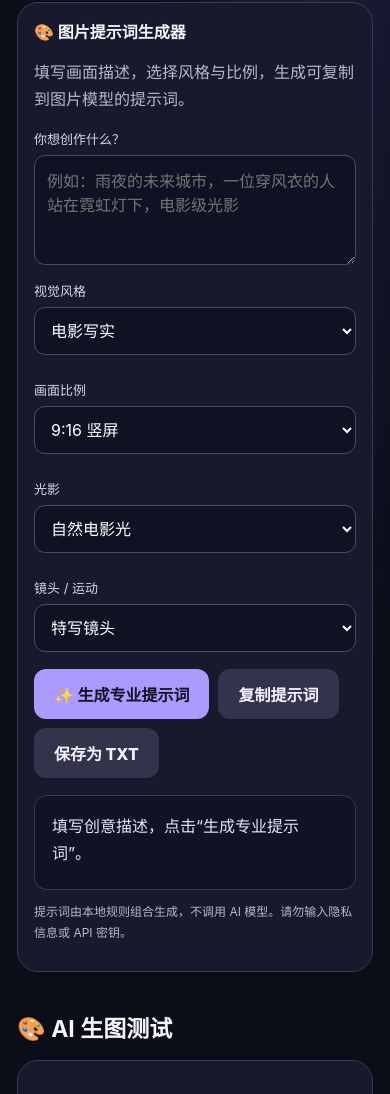
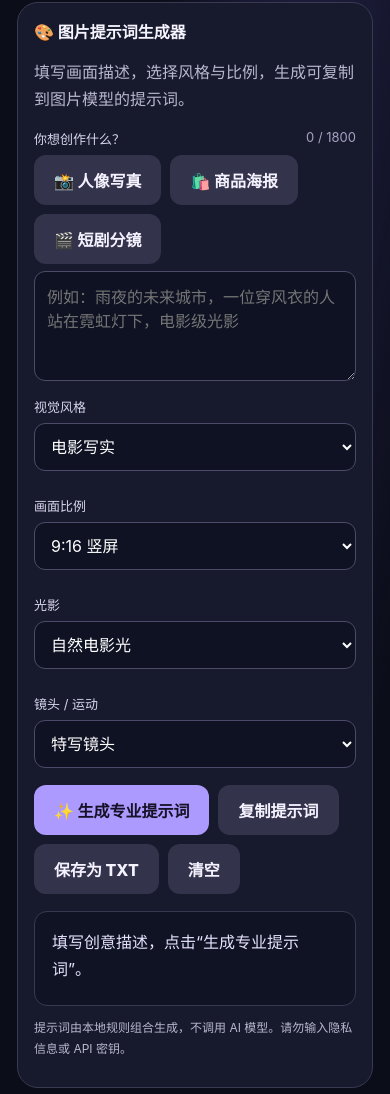
Before and after one commit to chenguanxi-655/nebula-ai-store, a plain HTML site: page index.html in a window 390 px wide. Shown: the part 899-1993 px from the top of the page. Drawn offline with Linux system fonts and the light colour scheme.

Commit message:
Improve free mobile prompt studio with example presets, counter and clear action

```diff
--- a/index.html
+++ b/index.html
@@ -10,9 +10,9 @@
 <div class="tile" data-mode="photo" tabindex="0" role="button"><div class="emoji">📸</div><h3>图生视频策划</h3><p>上传前准备动态描述与镜头指令</p></div>
 <div class="tile" data-mode="social" tabindex="0" role="button"><div class="emoji">🚀</div><h3>自媒体创作</h3><p>封面、广告、短视频创意</p></div></div>
 <section id="studio"><h2>创作控制台</h2><div class="panel"><strong id="modeTitle">🎨 图片提示词生成器</strong><p id="modeHint">填写画面描述，选择风格与比例，生成可复制到图片模型的提示词。</p>
-<label for="idea">你想创作什么？</label><textarea id="idea" maxlength="1800" placeholder="例如：雨夜的未来城市，一位穿风衣的人站在霓虹灯下，电影级光影"></textarea>
+<label for="idea">你想创作什么？ <span id="count" style="float:right;color:#a7a2c4">0 / 1800</span></label><div class="actions" style="margin:7px 0"><button class="btn alt" type="button" data-example="portrait">📸 人像写真</button><button class="btn alt" type="button" data-example="product">🛍️ 商品海报</button><button class="btn alt" type="button" data-example="short">🎬 短剧分镜</button></div><textarea id="idea" maxlength="1800" placeholder="例如：雨夜的未来城市，一位穿风衣的人站在霓虹灯下，电影级光影"></textarea>
 <div class="fields"><div><label for="style">视觉风格</label><select id="style"><option>电影写实</option><option>动漫插画</option><option>商业广告</option><option>3D 渲染</option><option>复古胶片</option><option>极简设计</option></select></div><div><label for="ratio">画面比例</label><select id="ratio"><option value="9:16">9:16 竖屏</option><option value="16:9">16:9 横屏</option><option value="1:1">1:1 方形</option><option value="4:3">4:3 标准</option></select></div><div><label for="light">光影</label><select id="light"><option>自然电影光</option><option>柔和漫射光</option><option>霓虹氛围光</option><option>黄金时刻</option><option>高对比棚拍光</option></select></div><div><label for="camera">镜头 / 运动</label><select id="camera"><option>特写镜头</option><option>中景镜头</option><option>广角全景</option><option>缓慢推进</option><option>平滑环绕</option><option>固定镜头</option></select></div></div>
-<div class="actions"><button class="btn" id="make">✨ 生成专业提示词</button><button class="btn alt" id="copy">复制提示词</button><button class="btn alt" id="download">保存为 TXT</button></div><div class="output" id="output" role="status">填写创意描述，点击“生成专业提示词”。</div><p style="font-size:12px">提示词由本地规则组合生成，不调用 AI 模型。请勿输入隐私信息或 API 密钥。</p></div></section>
+<div class="actions"><button class="btn" id="make">✨ 生成专业提示词</button><button class="btn alt" id="copy">复制提示词</button><button class="btn alt" id="download">保存为 TXT</button><button class="btn alt" id="clear">清空</button></div><div class="output" id="output" role="status">填写创意描述，点击“生成专业提示词”。</div><p style="font-size:12px">提示词由本地规则组合生成，不调用 AI 模型。请勿输入隐私信息或 API 密钥。</p></div></section>
 <section><h2>🎨 AI 生图测试</h2><div class="panel"><p>已配置 Cloudflare 图片生成接口。仅供管理员私测，输入私人访问码后可尝试真实生成；请先确认 OpenAI API 额度。</p><div class="links"><a href="./image.html">进入 AI 生图测试 →</a></div></div></section><section><h2>🎬 AI 短剧工厂</h2><div class="panel"><p>从原创故事到角色设定、分镜脚本和图生视频提示词。现已开放免费的短剧制作方案工具。</p><div class="links"><a href="./drama.html">进入短剧工厂 →</a></div></div></section><section><h2>下一步：连接真实生成能力</h2><div class="panel"><p>图片生成已接入私测后端，尚未验证实际生成成功；公开运营前仍需账号鉴权、服务端限流、成本控制。视频生成尚未接入。</p><div class="links"><a href="https://openai.com/sora/" target="_blank" rel="noopener noreferrer">Sora 官方介绍</a><a href="https://runwayml.com/" target="_blank" rel="noopener noreferrer">Runway</a><a href="https://klingai.com/" target="_blank" rel="noopener noreferrer">可灵 AI</a></div><p style="font-size:12px">以上为外部服务入口，不代表合作或授权；具体功能、地区可用性及收费以各服务商为准。</p></div></section>
 <footer>© 2026 星云 AI Studio · 测试版 · 图片生成私测 / 无支付 / 无账号收集</footer></main>
 <script>
@@ -20,6 +20,7 @@ let mode='image';const names={image:['🎨 图片提示词生成器','适合文
 function setMode(m){mode=m;document.querySelectorAll('.tile').forEach(t=>t.classList.toggle('active',t.dataset.mode===m));document.getElementById('modeTitle').textContent=names[m][0];document.getElementById('modeHint').textContent=names[m][1];}
 document.querySelectorAll('.tile').forEach(t=>{t.addEventListener('click',()=>setMode(t.dataset.mode));t.addEventListener('keydown',e=>{if(e.key==='Enter'||e.key===' '){e.preventDefault();setMode(t.dataset.mode)}})});
 document.getElementById('make').onclick=()=>{const idea=document.getElementById('idea').value.trim();if(!idea){document.getElementById('output').textContent='请先输入你的创意描述。';return}const val=id=>document.getElementById(id).value;const specific=mode==='video'?'视频要求：主体动作连贯，明确镜头运动与场景变化，避免突然跳切；建议单镜头先测试。':mode==='photo'?'图生视频要求：保留参考图主体身份与构图，添加自然、轻微的运动；请在所选平台单独上传参考图。':mode==='social'?'传播用途：主体清晰、视觉重点突出、预留标题安全区，适合移动端浏览。':'图像要求：画面细节自然，主体清晰，构图协调。';document.getElementById('output').textContent='【创作主题】\n'+idea+'\n\n【视觉设定】\n风格：'+val('style')+'\n比例：'+val('ratio')+'\n光线：'+val('light')+'\n镜头：'+val('camera')+'\n\n【创作要求】\n'+specific+'\n\n【避免】\n不必要的文字水印、明显变形、重复肢体、模糊主体。\n\n（这是提示词，不是已生成的图片或视频）';};
+const ideaInput=document.getElementById('idea');const counter=document.getElementById('count');ideaInput.addEventListener('input',()=>counter.textContent=ideaInput.value.length+' / 1800');const examples={portrait:'成年女性身穿简约风衣，站在雨后城市街头，霓虹灯反射在地面，人物自然真实，电影摄影构图',product:'一款极简银色无线耳机置于深灰色展示台，柔和棚拍光，精致材质细节，留出广告标题空间',short:'悬疑短剧第一幕：深夜走廊里，主角收到一条神秘短信，镜头从手机屏幕缓慢推向惊讶的面部表情'};document.querySelectorAll('[data-example]').forEach(b=>b.addEventListener('click',()=>{ideaInput.value=examples[b.dataset.example];ideaInput.dispatchEvent(new Event('input'));ideaInput.focus()}));document.getElementById('clear').onclick=()=>{ideaInput.value='';ideaInput.dispatchEvent(new Event('input'));document.getElementById('output').textContent='填写创意描述，点击“生成专业提示词”。';ideaInput.focus()};
 document.getElementById('copy').onclick=async()=>{const s=document.getElementById('output').textContent;try{await navigator.clipboard.writeText(s);alert('提示词已复制')}catch(e){alert('复制不可用，请长按文本手动复制')}};
 document.getElementById('download').onclick=()=>{const b=new Blob([document.getElementById('output').textContent],{type:'text/plain;charset=utf-8'});const u=URL.createObjectURL(b);const a=document.createElement('a');a.href=u;a.download='星云AI提示词.txt';a.click();setTimeout(()=>URL.revokeObjectURL(u),1000)};
 </script></body></html>
```
